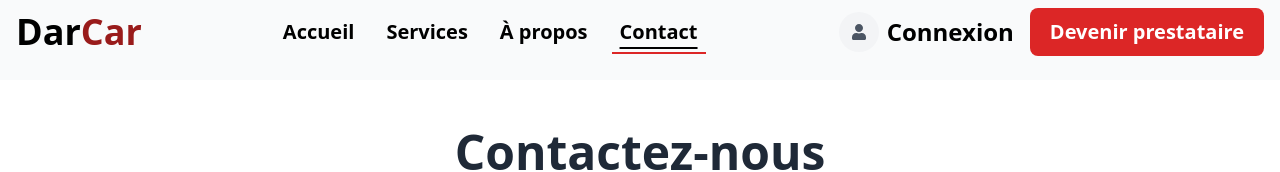
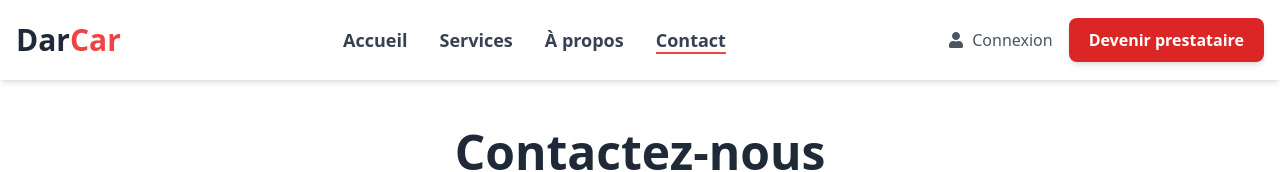
Before and after one commit to HafsaBenabla/DarCar, a React (Vite) app in the folder frontend/: page /contact in a window 1280 px wide. Shown: the top 172 px of the page. Built offline with nearby package versions, Linux system fonts and the light colour scheme.

Commit message:
Modifier le composant Navbar pour qu'il accepte une nouvelle propriété .

```diff
--- a/frontend/src/components/Navbar.jsx
+++ b/frontend/src/components/Navbar.jsx
@@ -1,24 +1,21 @@
-import { Link, useLocation, useNavigate } from 'react-router-dom';
-import { useState, useEffect, useRef } from 'react';
-import { FaBars, FaTimes, FaUser, FaChevronDown } from 'react-icons/fa';
+import { Link, useLocation } from 'react-router-dom';
+import { useState, useEffect } from 'react';
+import { FaBars, FaTimes, FaUser } from 'react-icons/fa';
 
-const Navbar = () => {
+const Navbar = ({ lightOnTop = false }) => {
   const [isOpen, setIsOpen] = useState(false);
-  const [scrolled, setScrolled] = useState(false);
+  const [isScrolled, setIsScrolled] = useState(false);
   const location = useLocation();
-  const navigate = useNavigate();
 
-  // Gestion du scroll
   useEffect(() => {
     const handleScroll = () => {
-      setScrolled(window.scrollY > 20);
+      setIsScrolled(window.scrollY > 10);
     };
-
     window.addEventListener('scroll', handleScroll);
     return () => window.removeEventListener('scroll', handleScroll);
   }, []);
 
-
+  const navIsSolid = isScrolled || lightOnTop;
 
   const navLinks = [
     { name: 'Accueil', path: '/' },
@@ -27,126 +24,87 @@ const Navbar = () => {
     { name: 'Contact', path: '/contact' },
   ];
 
-
+  const genericHamburgerLine = `h-1 w-6 my-1 rounded-full transition ease transform duration-300`;
 
   return (
+    <>
       <nav
-      className="fixed w-full z-50 transition-all duration-300 bg-transparent px-4"
+        className={`fixed w-full z-50 transition-all duration-300 ${navIsSolid ? 'bg-white shadow-md' : 'bg-transparent'}`}
       >
-
-        <div className="flex justify-between items-center h-16">
+        <div className="container mx-auto px-4">
+          <div className="flex justify-between items-center h-20">
             {/* Logo */}
-          <div className="flex items-center">
-            <Link to="/" className="text-4xl font-extrabold text-black">
-              Dar<span className="text-primary-800">Car</span>
+            <Link to="/" className={`text-3xl font-extrabold ${navIsSolid ? 'text-gray-800' : 'text-white'}`}>
+              Dar<span className="text-red-500">Car</span>
             </Link>
-          </div>
 
             {/* Desktop Navigation */}
-          <div className="hidden md:block">
-            <div className="flex items-center space-x-4">
-              {navLinks.map((item) => (
+            <div className="hidden md:flex items-center space-x-8">
+              {navLinks.map((link) => (
                 <Link
-                  key={item.name}
-                  to={item.path}
-                  className={`px-2 py-2 rounded-md text-xl font-bold relative group ${
-                    location.pathname === item.path
-                      ? 'text-black font-bold underline underline-offset-8'
-                      : 'text-black hover:text-gray-800'
-                  } transition-colors duration-200`}
+                  key={link.name}
+                  to={link.path}
+                  className={`text-lg font-semibold transition-colors duration-300 relative group ${
+                    navIsSolid ? 'text-gray-700 hover:text-red-600' : 'text-white hover:text-red-300'
+                  }`}
                 >
-                  {item.name}
-                  <span className={`absolute bottom-0 left-0 w-0 h-0.5 bg-primary-600 transition-all duration-300 group-hover:w-full ${
-                    location.pathname === item.path ? 'w-full' : ''
-                  }`}></span>
+                  {link.name}
+                  <span className={`absolute bottom-0 left-0 w-0 h-0.5 bg-red-500 transition-all duration-300 group-hover:w-full ${location.pathname === link.path ? 'w-full' : ''}`}></span>
                 </Link>
               ))}
             </div>
-          </div>
 
-          {/* Right side buttons */}
+            {/* Right side buttons - Desktop */}
             <div className="hidden md:flex items-center space-x-4">
-            <Link
-              to="/login"
-              className="flex items-center text-black hover:text-gray-800 transition-colors text-2xl font-bold"
-            >
-              <div className="flex items-center justify-center h-10 w-10 rounded-full bg-gray-100 text-gray-600 mr-2">
-                <FaUser className="h-4 w-4" />
-              </div>
-              <span className="text-2xl font-bold">Connexion</span>
+              <Link to="/login" className={`flex items-center space-x-2 font-medium ${navIsSolid ? 'text-gray-600 hover:text-red-600' : 'text-white hover:text-red-300'}`}>
+                <FaUser />
+                <span>Connexion</span>
               </Link>
-
-            <Link
-              to="/become-pro"
-              className="px-5 py-2.5 bg-primary-600 text-white text-xl font-bold rounded-lg hover:bg-primary-700 transition-all duration-300 transform hover:-translate-y-0.5 hover:shadow-md"
-            >
+              <Link to="/become-pro" className="bg-red-600 text-white px-5 py-2.5 rounded-lg font-semibold hover:bg-red-700 transition-all duration-300 transform hover:scale-105 shadow-md">
                 Devenir prestataire
               </Link>
             </div>
 
             {/* Mobile menu button */}
-          <div className="md:hidden flex items-center space-x-3">
-
-
+            <div className="md:hidden">
               <button
                 onClick={() => setIsOpen(!isOpen)}
-              className="inline-flex items-center justify-center p-2 rounded-md text-gray-700 hover:text-primary-600 focus:outline-none"
-              aria-expanded="false"
+                className="flex flex-col h-12 w-12 justify-center items-center group"
               >
-              <span className="sr-only">Ouvrir le menu principal</span>
-              {isOpen ? (
-                <FaTimes className="block h-6 w-6" />
-              ) : (
-                <FaBars className="block h-6 w-6" />
-              )}
+                <div className={`${genericHamburgerLine} ${isOpen ? "rotate-45 translate-y-3" : ""} ${navIsSolid && !isOpen ? "bg-gray-800" : "bg-white"}`} />
+                <div className={`${genericHamburgerLine} ${isOpen ? "opacity-0" : ""} ${navIsSolid && !isOpen ? "bg-gray-800" : "bg-white"}`} />
+                <div className={`${genericHamburgerLine} ${isOpen ? "-rotate-45 -translate-y-3" : ""} ${navIsSolid && !isOpen ? "bg-gray-800" : "bg-white"}`} />
               </button>
             </div>
           </div>
-      {/* Mobile menu */}
-      <div className={`md:hidden bg-white shadow-lg rounded-b-lg transition-all duration-300 ease-in-out overflow-hidden ${
-        isOpen ? 'max-h-screen' : 'max-h-0'
-      }`}>
-        <div className="pt-2 pb-4 space-y-1">
+        </div>
+      </nav>
 
-          {navLinks.map((item) => (
+      {/* Mobile Menu */}
+      <div className={`fixed top-0 left-0 w-full h-full bg-black bg-opacity-90 z-40 transition-transform duration-500 ease-in-out ${isOpen ? 'transform-none' : '-translate-y-full'}`}>
+        <div className="flex flex-col items-center justify-center h-full space-y-8">
+          {navLinks.map((link) => (
             <Link
-              key={item.name}
-              to={item.path}
-              className={`block py-2.5 rounded-md text-2xl font-bold ${
-                location.pathname === item.path
-                  ? 'text-black underline underline-offset-8'
-                  : 'text-black hover:text-gray-800'
-              }`}
+              key={link.name}
+              to={link.path}
+              className={`text-white text-3xl font-bold hover:text-red-400 transition-colors ${location.pathname === link.path ? 'text-red-500' : ''}`}
               onClick={() => setIsOpen(false)}
             >
-              {item.name}
+              {link.name}
             </Link>
           ))}
-
-          <div className="pt-2 border-t border-gray-200 mt-2">
-
-            <Link
-              to="/login"
-              className="block px-2 py-2.5 text-2xl font-bold text-black hover:text-gray-800 rounded-md"
-              onClick={() => setIsOpen(false)}
-            >
-              <div className="flex items-center">
-                <FaUser className="h-4 w-4 mr-2 text-primary-600" />
-                Connexion / Inscription
-              </div>
+          <div className="pt-8 border-t border-gray-700 w-4/5 text-center flex flex-col items-center space-y-6">
+            <Link to="/login" className="text-white text-2xl flex items-center space-x-2" onClick={() => setIsOpen(false)}>
+              <FaUser />
+              <span>Connexion</span>
             </Link>
-
-            <Link
-              to="/become-pro"
-              className="block w-full mt-2 px-4 py-2.5 text-center text-2xl font-bold text-white bg-primary-600 hover:bg-primary-700 rounded-lg transition-colors"
-              onClick={() => setIsOpen(false)}
-            >
+            <Link to="/become-pro" className="bg-red-600 text-white px-8 py-4 rounded-lg text-xl font-bold" onClick={() => setIsOpen(false)}>
               Devenir prestataire
             </Link>
           </div>
         </div>
       </div>
-    </nav>
+    </>
   );
 };
 
--- a/frontend/src/pages/Contact.jsx
+++ b/frontend/src/pages/Contact.jsx
@@ -33,7 +33,7 @@ const Contact = () => {
 
   return (
     <div className="min-h-screen flex flex-col bg-gray-50">
-      <Navbar />
+      <Navbar lightOnTop={true} />
 
       <main className="flex-grow pt-20">
         {/* En-tête */}
```
Lines whose indentation alone changed are shown as unchanged.
